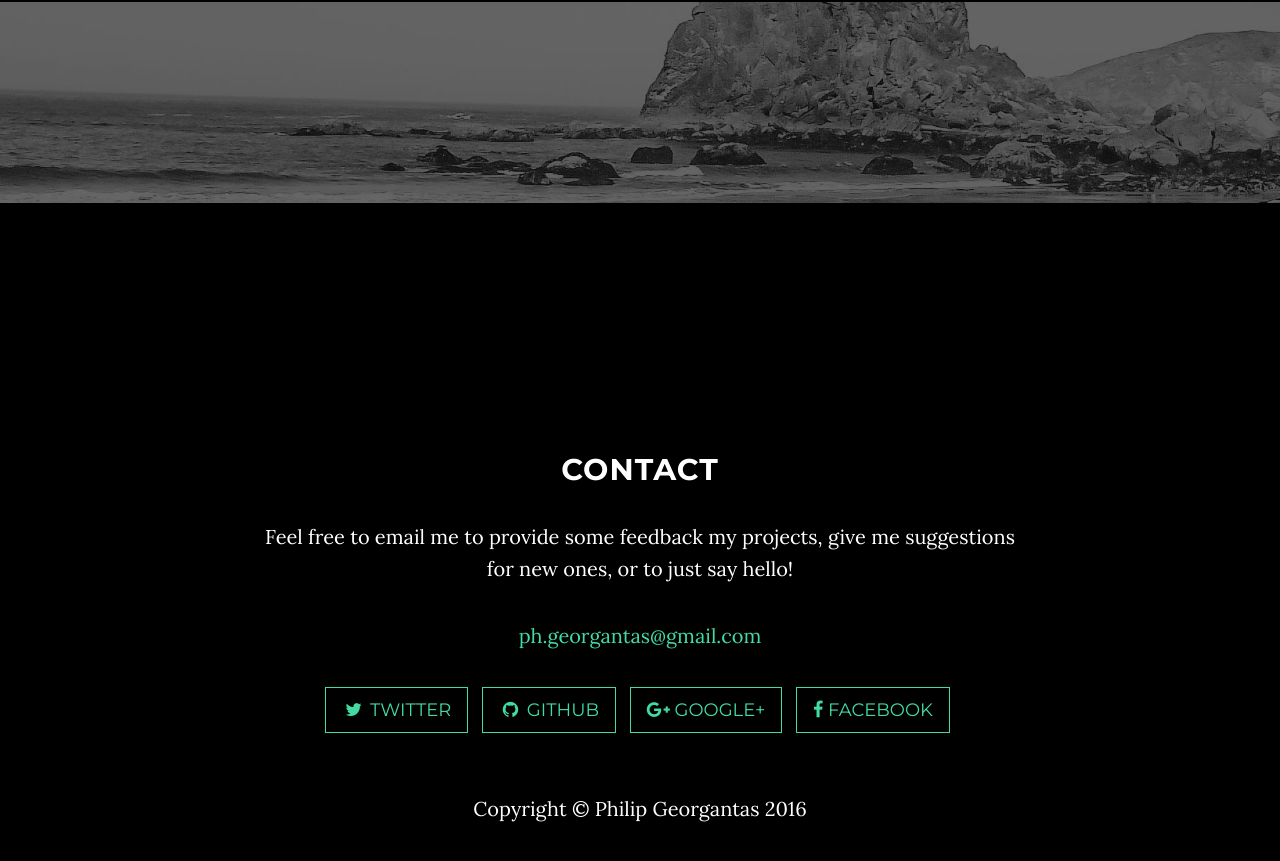
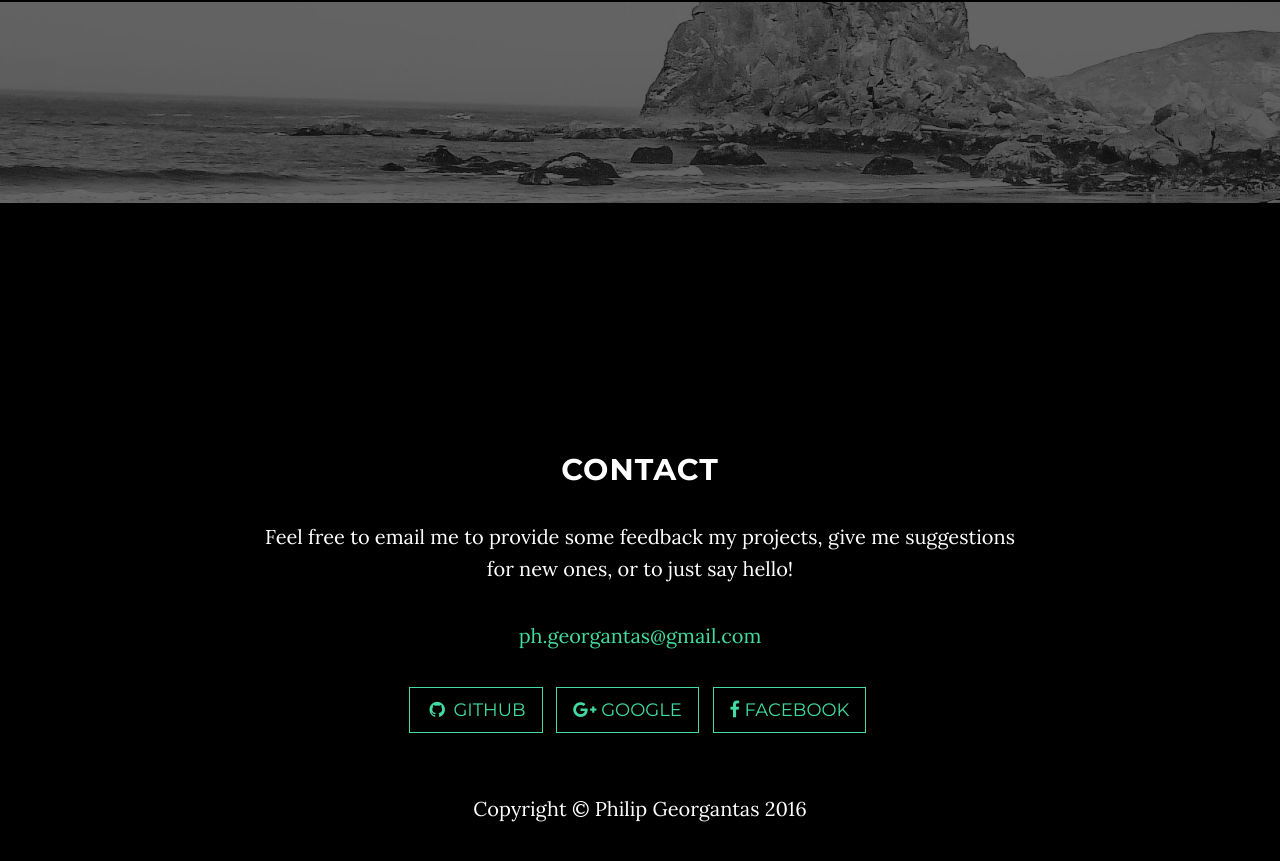
Before and after one commit to pgeorgantas/pgeorgantas.github.io, a website: page index.html in a window 1280 px wide. Shown: the part 1497-2358 px from the top of the page. Drawn offline with nearby package versions, Linux system fonts and the light colour scheme.

Commit message:
removed twitter

```diff
--- a/index.html
+++ b/index.html
@@ -115,14 +115,14 @@
                 <p><a href="mailto:ph.georgantas@gmail.com">ph.georgantas@gmail.com</a>
                 </p>
                 <ul class="list-inline banner-social-buttons">
-                    <li>
-                        <a href="https://twitter.com/Stanforce" class="btn btn-default btn-lg"><i class="fa fa-twitter fa-fw"></i> <span class="network-name">Twitter</span></a>
-                    </li>
+                    <!--<li>-->
+                        <!--<a href="https://twitter.com/Stanforce" class="btn btn-default btn-lg"><i class="fa fa-twitter fa-fw"></i> <span class="network-name">Twitter</span></a>-->
+                    <!--</li>-->
                     <li>
                         <a href="https://github.com/pgeorgantas" class="btn btn-default btn-lg"><i class="fa fa-github fa-fw"></i> <span class="network-name">Github</span></a>
                     </li>
                     <li>
-                        <a href="https://plus.google.com/107604557491975968772" class="btn btn-default btn-lg"><i class="fa fa-google-plus fa-fw"></i> <span class="network-name">Google+</span></a>
+                        <a href="https://plus.google.com/107604557491975968772" class="btn btn-default btn-lg"><i class="fa fa-google-plus fa-fw"></i> <span class="network-name">Google</span></a>
                     </li>
                     <li>
                         <a href="https://www.facebook.com/phil.geo.7" class="btn btn-default btn-lg"><i class="fa fa-facebook"></i> <span class="network-name">Facebook</span></a>
```
